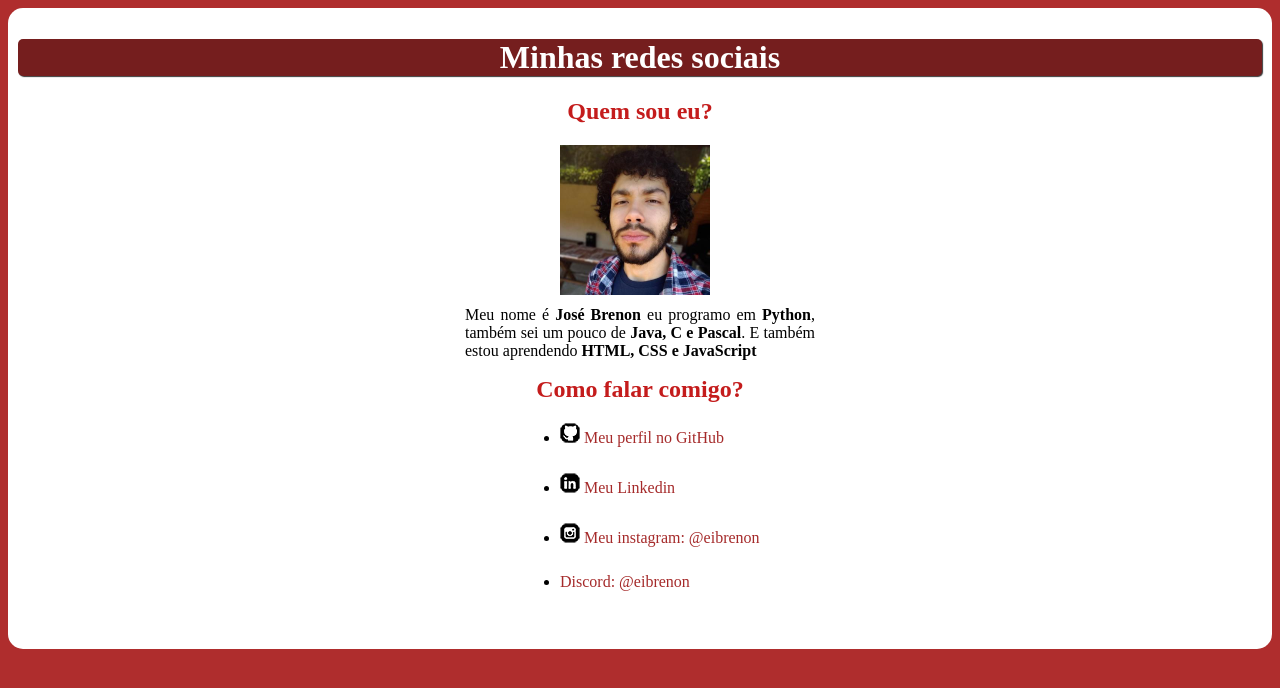
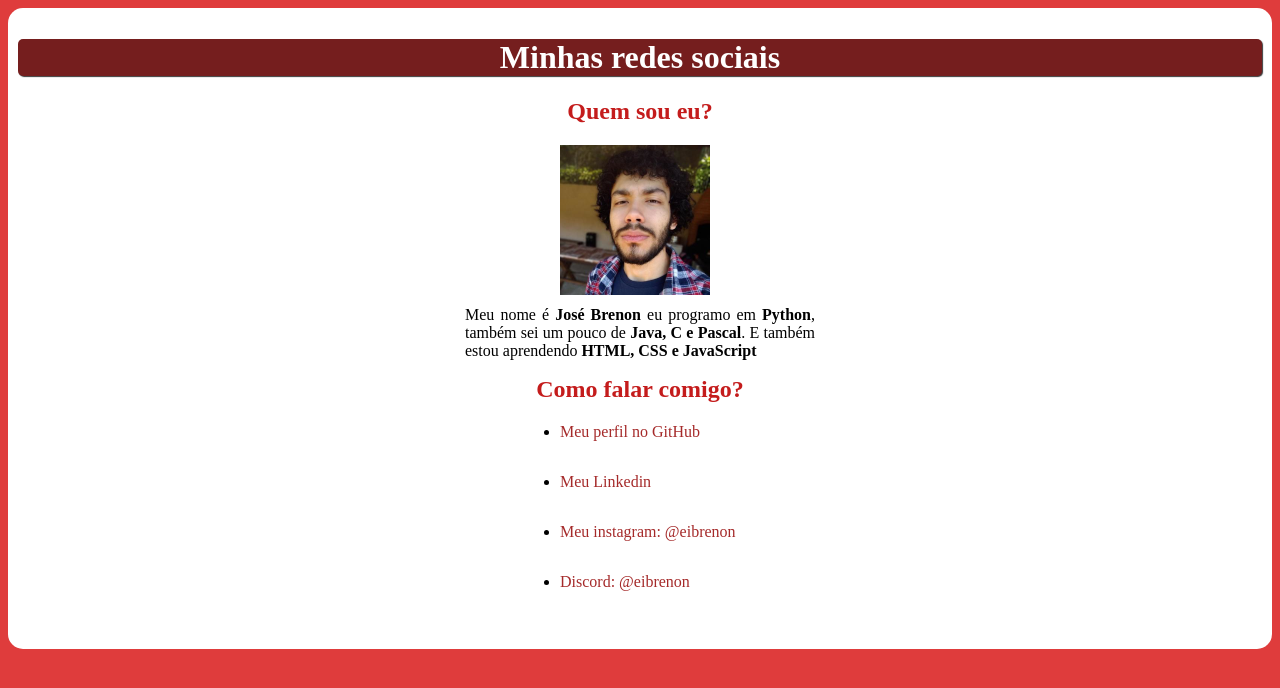
Before and after one commit to josebrenon/minhas-redes, a plain HTML site: page index.html in a window 1280 px wide. Drawn offline with Linux system fonts and the light colour scheme.

Commit message:
Removendo os icones

```diff
--- a/index.html
+++ b/index.html
@@ -17,9 +17,9 @@
         </div>
             <h2>Como falar comigo?</h2>
             <ul>
-                <li class="links"><img src="icone-github.png" alt="icone do GitHub"> <a href="https://github.com/josebrenon" target="_blank" rel="external">Meu perfil no GitHub</a></li>
-                <li class="links"><img src="icone-linkedin.png" alt="icone do linkedin"> <a href="https://www.linkedin.com/in/jos%C3%A9-brenon-guilherme-913912169/" target="_blank" rel="external">Meu Linkedin</a></li>
-                <li class="links"><img src="icone-instagram.png" alt="icone do instagram"> <a href="https://www.instagram.com/eibrenon/" target="_blank">Meu instagram: @eibrenon</a></li>
+                <li class="links"><a href="https://github.com/josebrenon" target="_blank" rel="external">Meu perfil no GitHub</a></li>
+                <li class="links"><a href="https://www.linkedin.com/in/jos%C3%A9-brenon-guilherme-913912169/" target="_blank" rel="external">Meu Linkedin</a></li>
+                <li class="links"><a href="https://www.instagram.com/eibrenon/" target="_blank">Meu instagram: @eibrenon</a></li>
                 <li class="links"><a href="#" class="links">Discord: @eibrenon</a></li>
             </ul>
 
--- a/style.css
+++ b/style.css
@@ -1,7 +1,7 @@
 @charset "UTF-8";
 
 body{
-    background-color: rgb(175, 45, 45);
+    background-color: rgb(223, 60, 60);
 }
 main{
     margin: auto;
```
